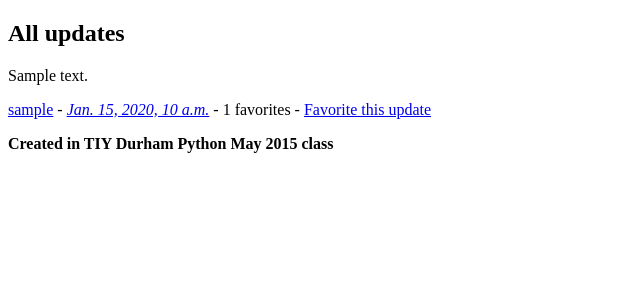
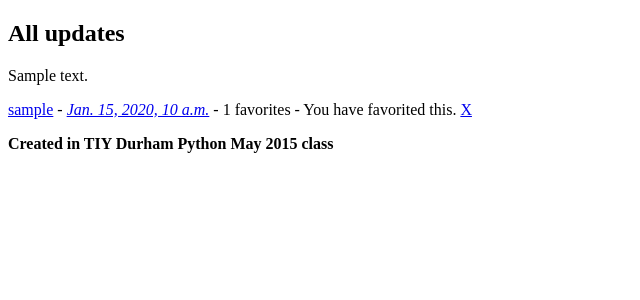
Before and after one commit to tiyd-python-2015-05/mowdie, a Django app: page /updates/ in a window 1280 px wide. Shown: the part 98-398 px from the top of the page, without its empty margins (0-640 px from the left). Run offline with Django 3.2, Linux system fonts and the light colour scheme; a user stored in the database is signed in; tables that the repository leaves empty hold one stand-in row (values such as "Sample post").

Commit message:
Added link to remove favorites

```diff
--- a/mowdie/updates/models.py
+++ b/mowdie/updates/models.py
@@ -6,6 +6,8 @@ class Update(models.Model):
     user = models.ForeignKey(User)
     text = models.CharField(max_length=140)
     posted_at = models.DateTimeField()
+    favorited_users = models.ManyToManyField(User, through="Favorite",
+                                             related_name="favorited_updates")
 
     def __str__(self):
         return "{}: {}".format(self.user, self.text)
--- a/mowdie/updates/templates/updates/_update.html
+++ b/mowdie/updates/templates/updates/_update.html
@@ -8,6 +8,14 @@
     </em>
     -
     {{ update.favorite_set.count }} favorites
-    -
-    <a href="{% url 'add_favorite' update.id %}">Favorite this update</a>
+    {% if user.is_authenticated %}
+        -
+        {% if user in update.favorited_users.all %}
+            You have favorited this.
+            <a href="{% url 'delete_favorite' update.id %}">X</a>
+        {% else %}
+            <a href="{% url 'add_favorite' update.id %}">Favorite this
+                update</a>
+        {% endif %}
+    {% endif %}
 </p>
--- a/mowdie/updates/urls.py
+++ b/mowdie/updates/urls.py
@@ -6,4 +6,5 @@ urlpatterns = [
     url(r'^new/', views.add_update, name="add_update"),
     url(r'^(?P<update_id>\d+)$', views.show_update, name="show_update"),
     url(r'^(?P<update_id>\d+)/favorite$', views.add_favorite, name="add_favorite"),
+    url(r'^(?P<update_id>\d+)/favorite/delete$', views.delete_favorite, name="delete_favorite"),
 ]
--- a/mowdie/updates/views.py
+++ b/mowdie/updates/views.py
@@ -52,6 +52,19 @@ def show_user(request, user_id):
 @login_required
 def add_favorite(request, update_id):
     update = get_object_or_404(Update, pk=update_id)
-    if not update.favorite_set.filter(user=request.user).count():
+    if request.user not in update.favorited_users.all():
         update.favorite_set.create(user=request.user)
+        messages.add_message(request, messages.SUCCESS,
+                             "You have favorited this update.")
     return redirect("show_update", update.id)
+
+
+@login_required
+def delete_favorite(request, update_id):
+    update = get_object_or_404(Update, pk=update_id)
+    favorite = update.favorite_set.filter(user=request.user)[0]
+    if favorite:
+        favorite.delete()
+        messages.add_message(request, messages.SUCCESS,
+                             "You have unfavorited this update.")
+    return redirect("show_update", update.id)
```
